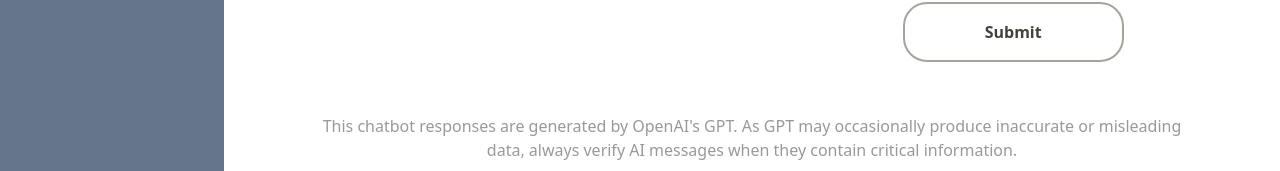
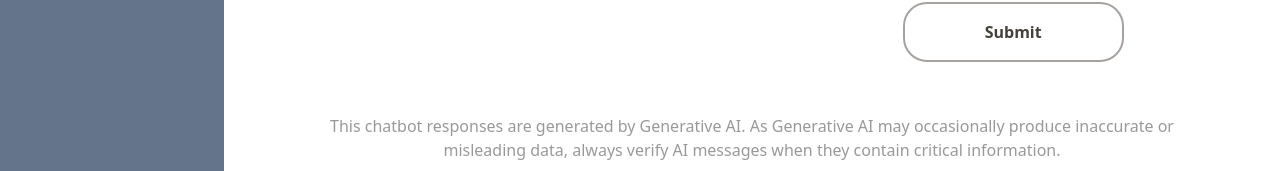
Before and after one commit to vunt199802/Smartchat-RAG, a Next.js app: page /finetunemodel in a window 1280 px wide. Shown: the part 698-869 px from the top of the page. Built offline with nearby package versions, Linux system fonts and the light colour scheme.

Commit message:
Update footer text

```diff
--- a/src/components/Layout.tsx
+++ b/src/components/Layout.tsx
@@ -3,7 +3,7 @@ import Sidebar from '@/src/components/Sidebar'
 import Header from '@/src/components/Header'
 
 const Footer = () => {
-  return <footer className='py-3 text-center opacity-40'>This chatbot responses are generated by OpenAI&apos;s GPT. As GPT may occasionally produce inaccurate or misleading data, always verify AI messages when they contain critical information. </footer>
+  return <footer className='py-3 text-center opacity-40'>This chatbot responses are generated by Generative AI. As Generative AI may occasionally produce inaccurate or misleading data, always verify AI messages when they contain critical information. </footer>
 }
 
 const Layout: FC<{ children: ReactNode}>  = ({ children }) => {
```
